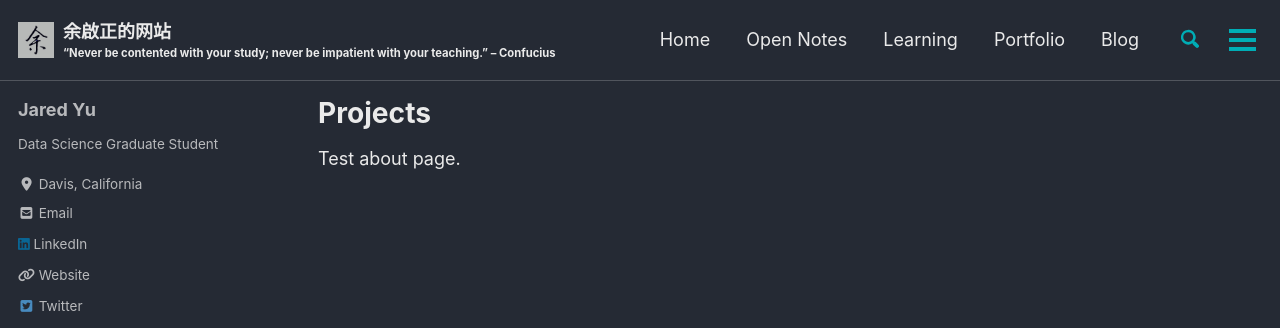
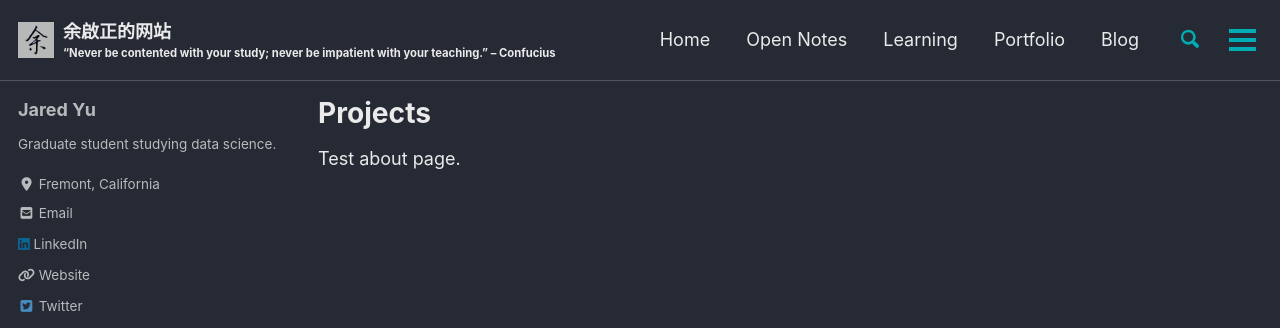
Before and after one commit to qzyu211/wang-zhan, a Jekyll site: the page built from _pages/projects.md, in a window 1280 px wide. Shown: the top 328 px of the page. Built offline with Jekyll 4.4.1, drawn with Linux system fonts in a browser that asks for light colours; cached includes are drawn as plain includes; nearby versions of some CDN libraries.

Commit message:
location change

```diff
--- a/_config.yml
+++ b/_config.yml
@@ -109,8 +109,8 @@ analytics:
 author:
   name             : "Jared Yu"
   avatar           : # path of avatar image, e.g. "/assets/images/bio-photo.jpg"
-  bio              : "Data Science Graduate Student"
-  location         : "Davis, California"
+  bio              : "Graduate student studying data science."
+  location         : "Fremont, California"
   email            :
   links:
     - label: "Email"
```
